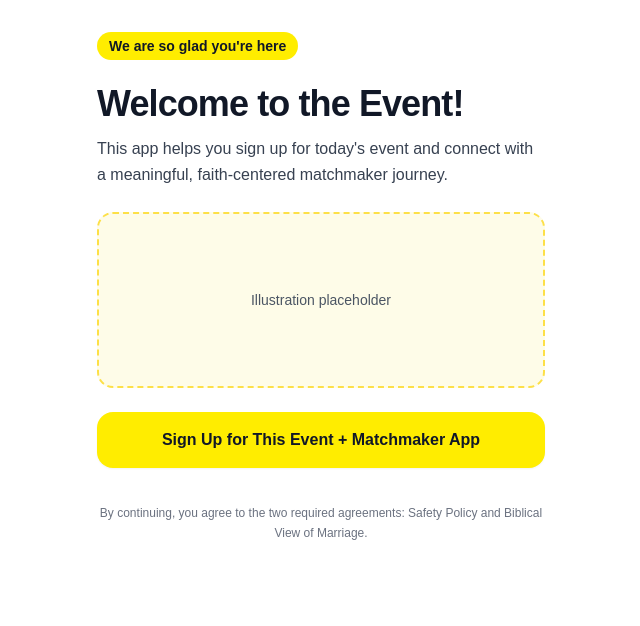
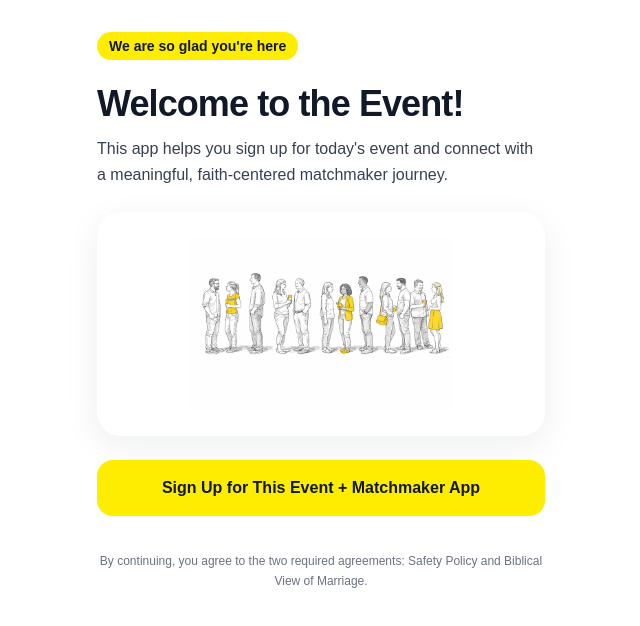
Before and after one commit to JoshuaTaylorIllustration/multi-church-matchmaker-mvp, a Next.js app: page / in a window 1280 px wide. Shown: the top 626 px of the page, without its empty margins (319-959 px from the left). Built offline with nearby package versions, Linux system fonts and the light colour scheme.

Commit message:
Adjust landing illustration spacing and use real asset

```diff
--- a/app/page.tsx
+++ b/app/page.tsx
@@ -1,3 +1,5 @@
+import Image from "next/image";
+
 export default function EventQrLandingPage() {
   return (
     <main className="min-h-screen bg-white px-5 py-8">
@@ -16,8 +18,16 @@ export default function EventQrLandingPage() {
           </p>
         </header>
 
-        <div className="flex h-44 items-center justify-center rounded-2xl border-2 border-dashed border-yellow-300 bg-yellow-50 text-sm font-medium text-gray-600">
-          Illustration placeholder
+        <div className="rounded-3xl bg-white px-4 py-5 shadow-[0_10px_35px_rgba(17,24,39,0.07)] sm:px-6 sm:py-6">
+          <div className="relative mx-auto h-44 w-full max-w-[18rem]">
+            <Image
+              src="/illustrations/people-line-splash.png"
+              alt="Event attendees standing together"
+              fill
+              className="object-contain"
+              priority
+            />
+          </div>
         </div>
 
         <button
```
